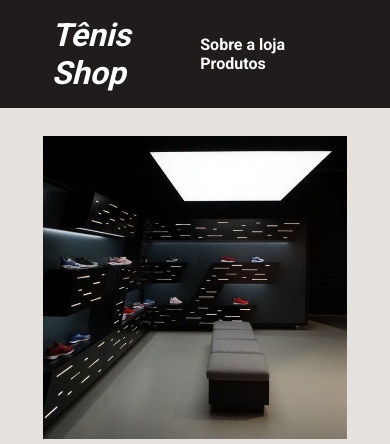
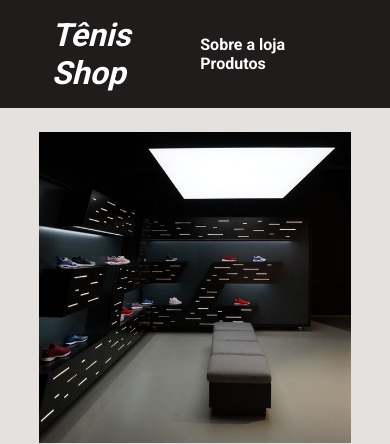
Before and after one commit to jotaMch/curso_ebac_frontend, a plain HTML site: page index.html in a window 390 px wide. Shown: the top 444 px of the page. Drawn offline with Linux system fonts and the light colour scheme.

Commit message:
alterando arquivo css

```diff
--- a/main.css
+++ b/main.css
@@ -125,6 +125,10 @@ section .container {
     align-items: center;
     }
 
+    .container .destaque img {
+        width: 100%;
+        margin-right: 0px;
+    }
 
     .container .destaque {
         display: block;
@@ -134,13 +138,6 @@ section .container {
     section .container  {
         padding: 24px 0;
         margin-bottom: 20px;
-    }
-
-    .container .destaque img {
-        max-width: 370px;
-        width: 100%;
-        border-radius: 2px;
-        padding: 4px;
     }
 
     .container-flex {
```
